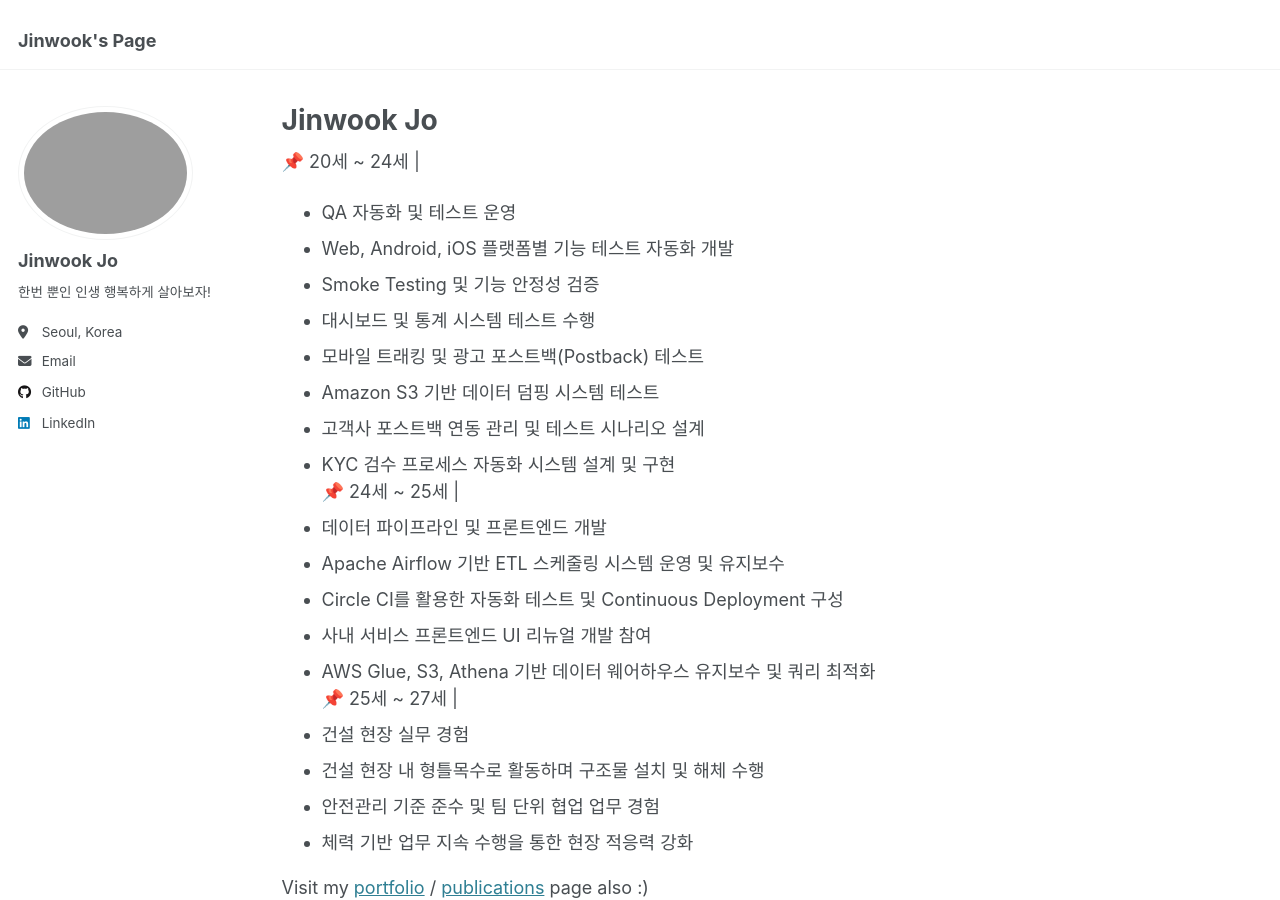
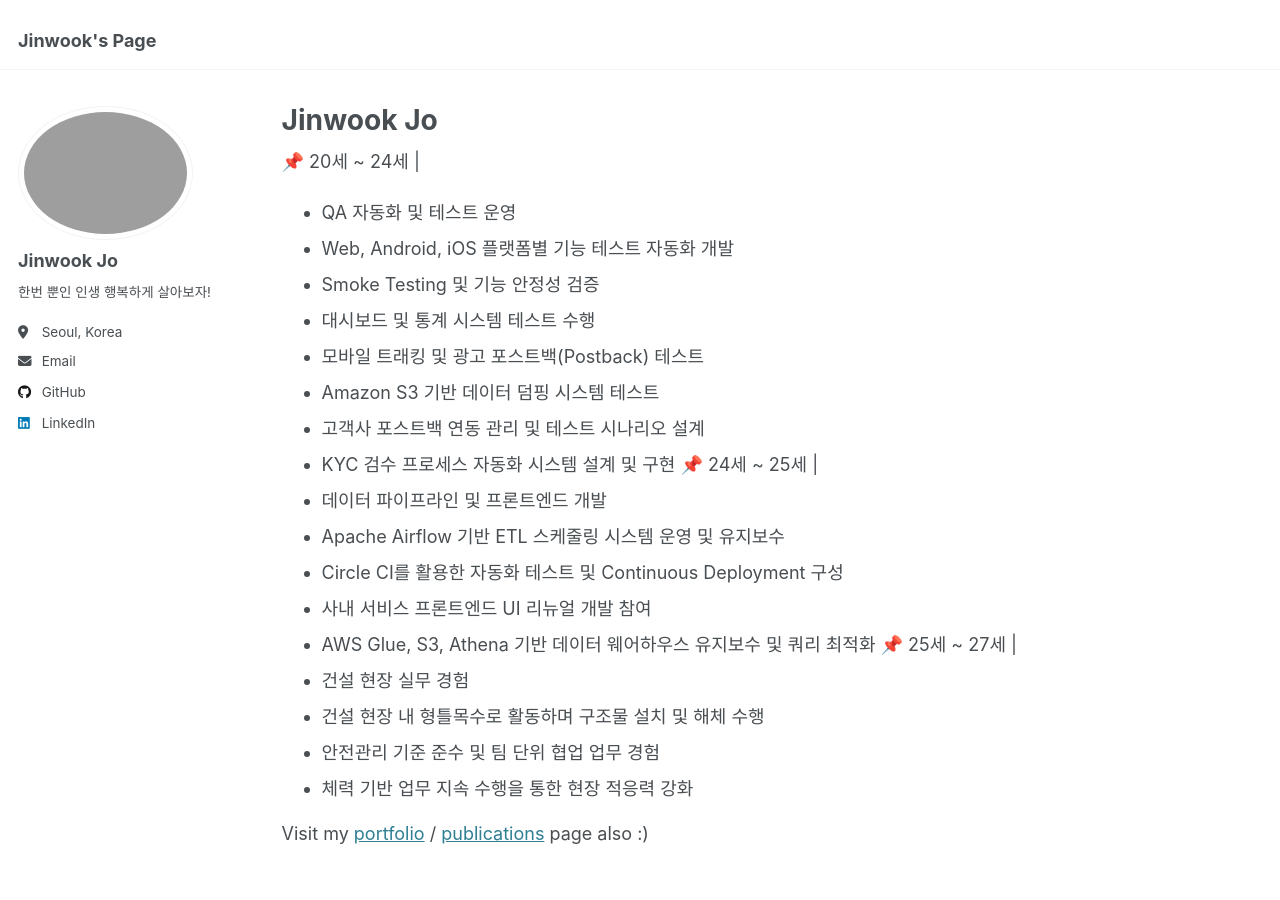
Before and after one commit to jojinwook/my-website, a Jekyll site: the page built from _pages/about.md, in a window 1280 px wide and 900 px high. Built offline with Jekyll 4.4.1, drawn with Linux system fonts in a browser that asks for light colours.

```diff
--- a/_pages/about.md
+++ b/_pages/about.md
@@ -17,13 +17,13 @@ redirect_from:
   - 모바일 트래킹 및 광고 포스트백(Postback) 테스트 <br />
   - Amazon S3 기반 데이터 덤핑 시스템 테스트 <br />
   - 고객사 포스트백 연동 관리 및 테스트 시나리오 설계 <br />
-  - KYC 검수 프로세스 자동화 시스템 설계 및 구현 <br />
+  - KYC 검수 프로세스 자동화 시스템 설계 및 구현
 📌 24세 ~ 25세 |  <br />
   - 데이터 파이프라인 및 프론트엔드 개발 <br />
   - Apache Airflow 기반 ETL 스케줄링 시스템 운영 및 유지보수 <br />
   - Circle CI를 활용한 자동화 테스트 및 Continuous Deployment 구성 <br />
   - 사내 서비스 프론트엔드 UI 리뉴얼 개발 참여 <br />
-  - AWS Glue, S3, Athena 기반 데이터 웨어하우스 유지보수 및 쿼리 최적화 <br />
+  - AWS Glue, S3, Athena 기반 데이터 웨어하우스 유지보수 및 쿼리 최적화
 📌 25세 ~ 27세 |  <br />
   - 건설 현장 실무 경험 <br />
   - 건설 현장 내 형틀목수로 활동하며 구조물 설치 및 해체 수행 <br />
```
